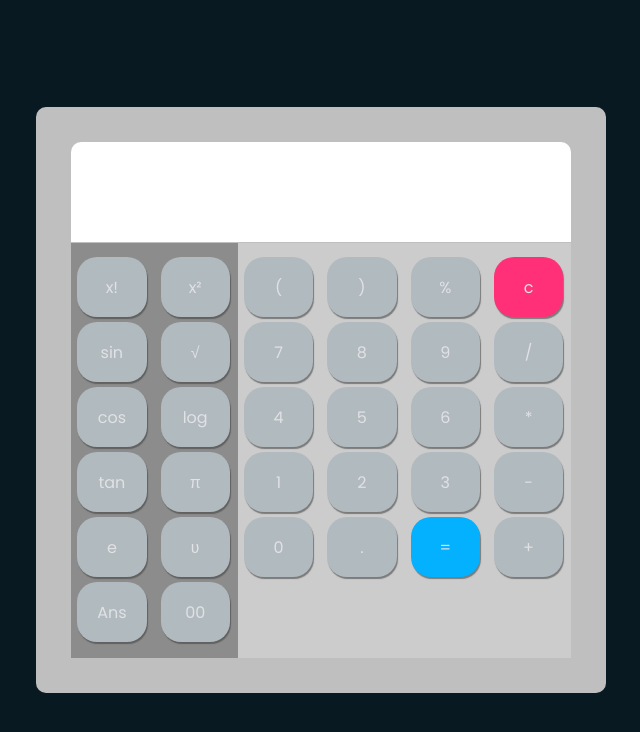
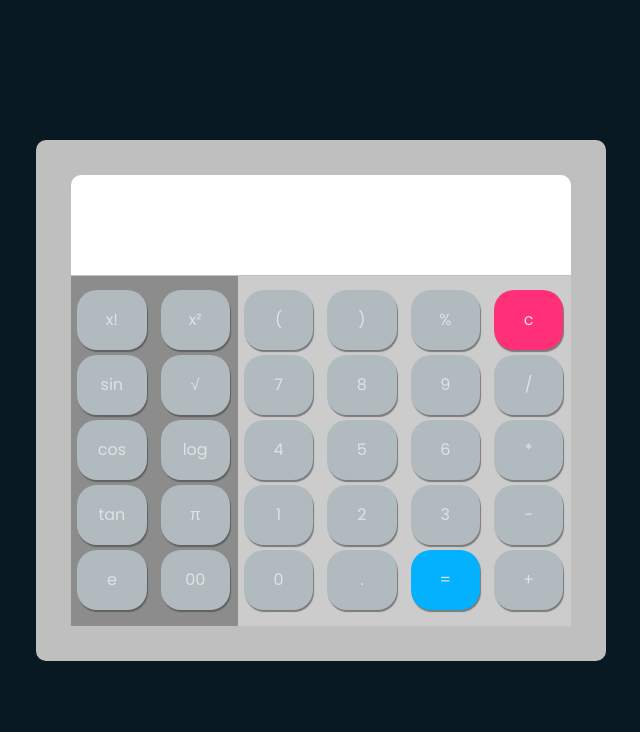
Before and after one commit to thaislsilveira/refatorando-calculadora, a plain HTML site: page index.html in a window 1280 px wide. Shown: the whole page, without its empty margins (319-959 px from the left). Drawn offline with Linux system fonts and the light colour scheme.

Commit message:
synchronization the modifications

```diff
--- a/index.html
+++ b/index.html
@@ -18,7 +18,7 @@
                 <span class="num" onclick="cos()">cos</span>
                 <span class="num" onclick="tan()">tan</span>
                 <span class="num" onclick="exponential()">e</span>
-                <span class="num" onclick="memoryAns()">Ans</span>
+                <!-- <span class="num" onclick="memoryAns()">Ans</span> -->
             </div>
 
             <div class="columnTwo">
@@ -26,7 +26,6 @@
                 <span class="num" onclick="squareRoot()">&#8730</span>
                 <span class="num" onclick="log()">log</span>
                 <span class="num" onclick="pi()">π</span>
-                <span class="num" onclick="('ʋ')">ʋ</span>
                 <span class="num" onclick="twoZeros()">00</span>
             </div>
 
--- a/script.js
+++ b/script.js
@@ -153,6 +153,6 @@ function percentage(){
 }
 
 // ToDo - pensar na lógica para fazer essa função.
-function memoryAns(){
-  document.calc.txt.value += ans;
-}
+// function memoryAns(){
+//   document.calc.txt.value += ans;
+// }
```
